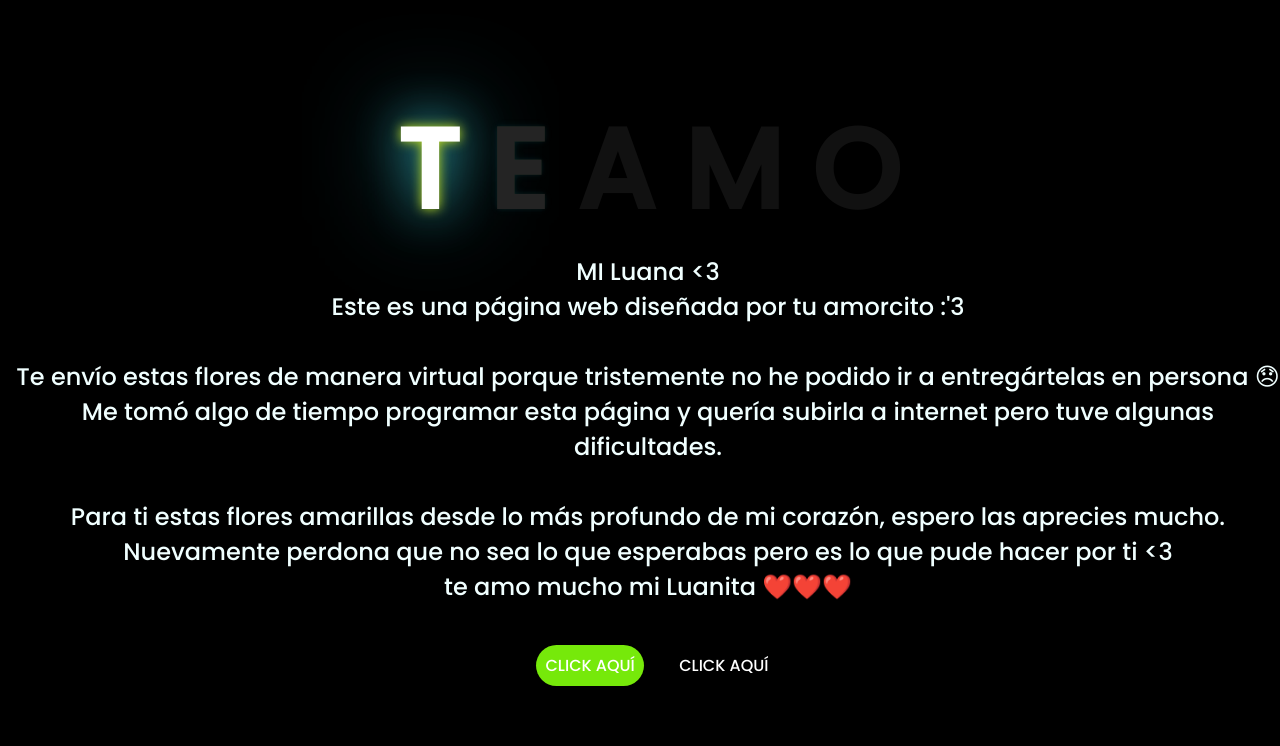
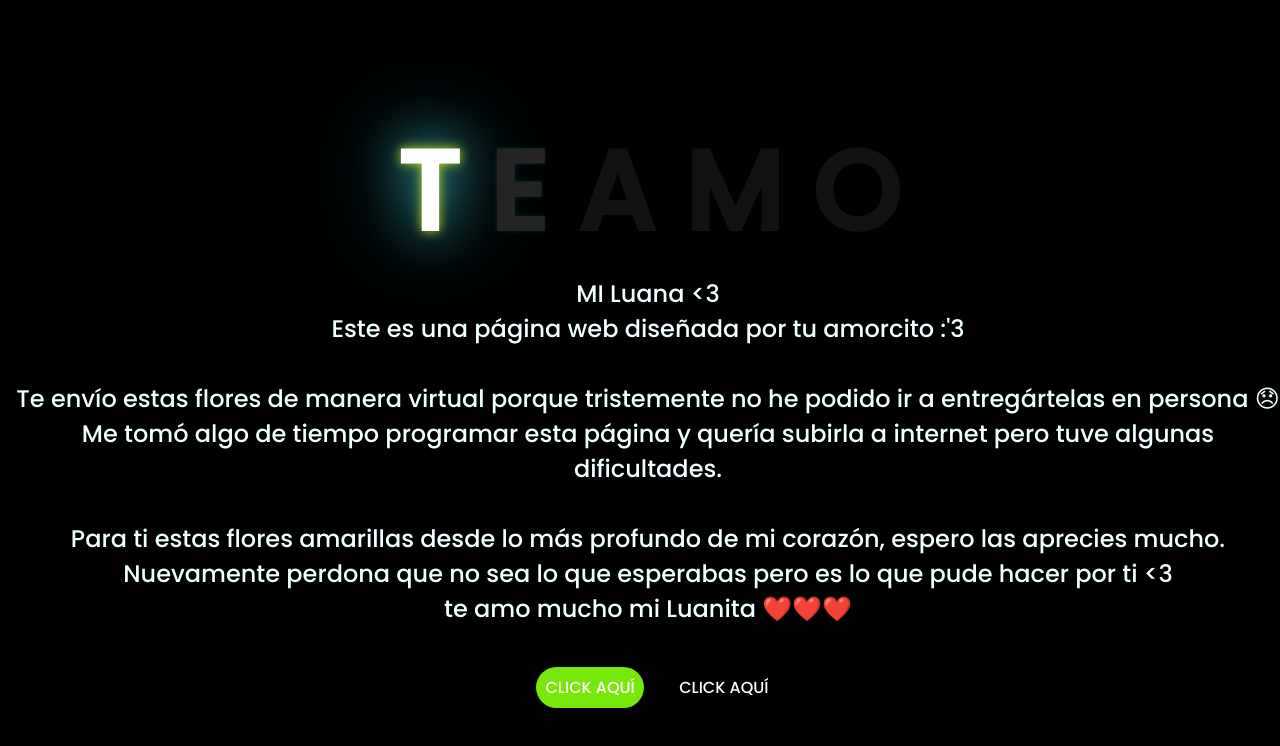
Before and after one commit to jossephramses/luana, a plain HTML site: page index.html in a window 1280 px wide. Drawn offline with Linux system fonts and the light colour scheme.

Commit message:
Update style.css

```diff
--- a/Flowers_files/style.css
+++ b/Flowers_files/style.css
@@ -5,7 +5,7 @@
 body{
     color: azure;
     width: 100%;
-    height: 82vh;
+    height: auto;
     display: flex;
     flex-direction: column;
     align-items: center;
```
